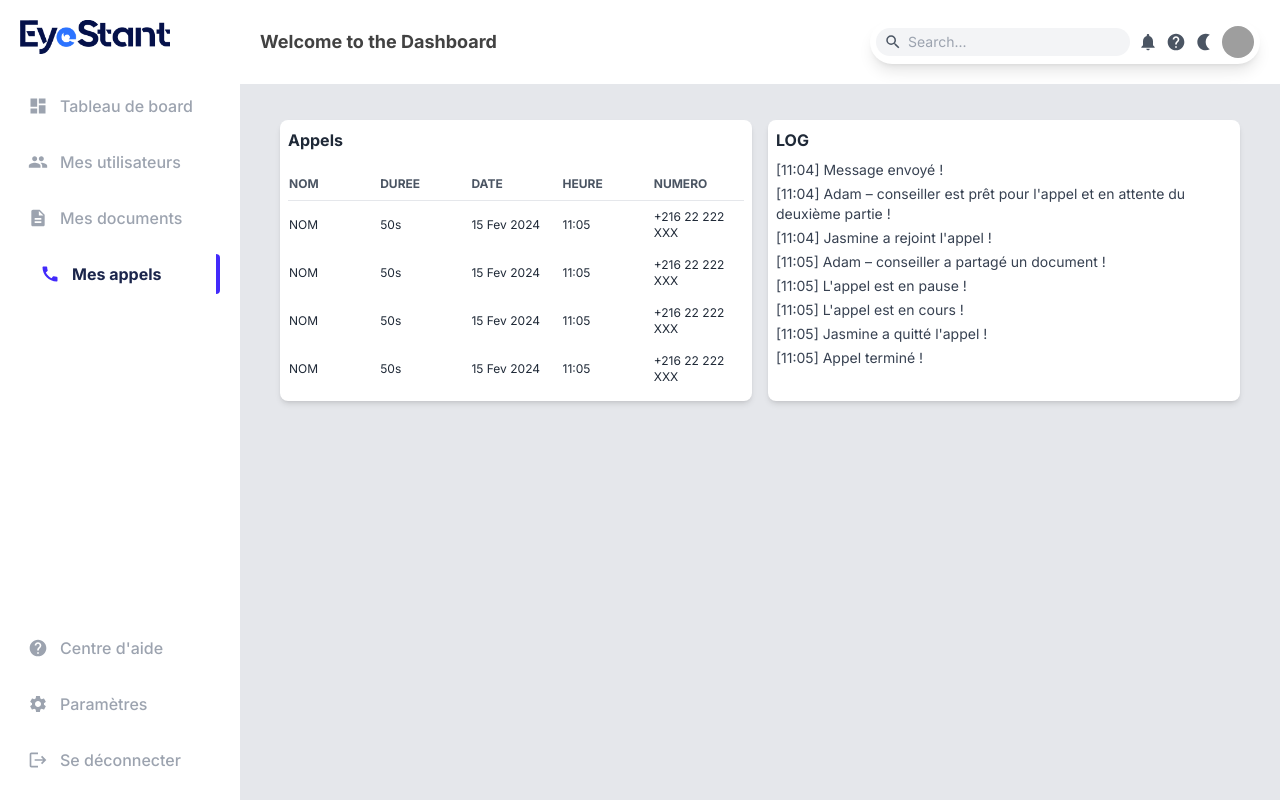
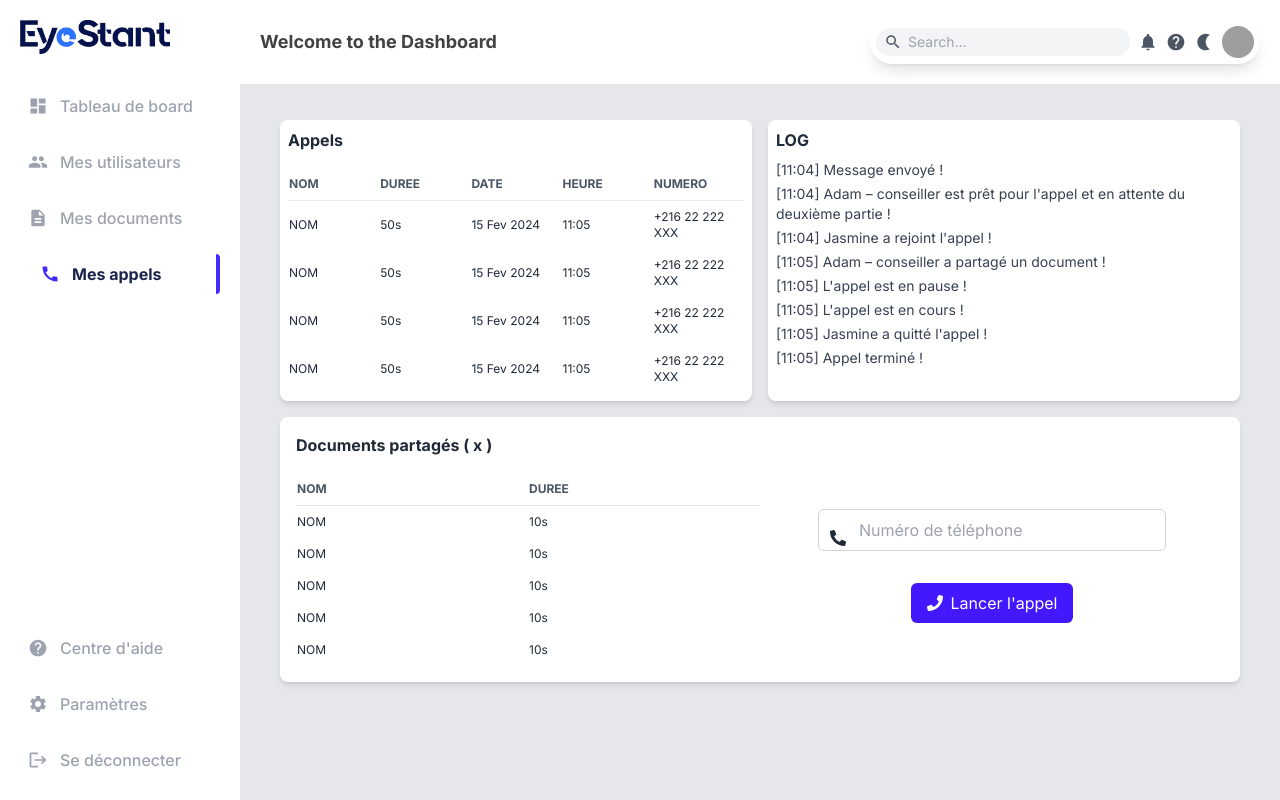
Before and after one commit to aminebalti55/poc-eyestant-frontend, a Next.js app: page /Dashboard in a window 1280 px wide. Both pictures are taken after a click on the item "Mes appels". Built offline with nearby package versions, Linux system fonts and the light colour scheme; grey boxes are pictures that could not be loaded.

Commit message:
document_partagex

```diff
--- a/src/app/components/Atoms/Button.jsx
+++ b/src/app/components/Atoms/Button.jsx
@@ -1,10 +1,12 @@
 'use client';
 
 import React from 'react';
+import { FaPhone } from 'react-icons/fa';
 
-const Button = ({ onClick, className, children }) => (
-  <button onClick={onClick} className={`p-2 rounded-md ${className}`}>
+const Button = ({ onClick, className, children, icon }) => (
+  <button onClick={onClick} className={`p-2 rounded-md flex items-center justify-center ${className}`}>
     {children}
+    {icon && <span className="ml-2">{icon}</span>}
   </button>
 );
 
--- a/src/app/components/Atoms/Input.jsx
+++ b/src/app/components/Atoms/Input.jsx
@@ -2,16 +2,24 @@
 
 import React from 'react';
 
-const Input = ({ label, name, value, onChange, type = 'text', className }) => (
+const Input = ({ label, name, value, onChange, type = 'text', className, placeholder, icon }) => (
   <div className="mb-4">
-    <label className="block text-gray-700 dark:text-dark-subtext mb-2">{label}</label>
+    {label && <label className="block text-gray-700 dark:text-dark-subtext mb-2">{label}</label>}
+    <div className="relative">
+      {icon && (
+        <span className="absolute inset-y-0 left-0 pl-3 flex items-center pointer-events-none">
+          {icon}
+        </span>
+      )}
       <input
         type={type}
         name={name}
         value={value}
         onChange={onChange}
-      className={`w-full p-2 border border-gray-300 rounded-md dark:bg-gray-700 dark:border-gray-600 dark:text-white ${className}`}
+        placeholder={placeholder}
+        className={`w-full p-2 border border-gray-300 rounded-md dark:bg-gray-700 dark:border-gray-600 dark:text-white ${icon ? 'pl-10' : ''} ${className}`}
       />
+    </div>
   </div>
 );
 
--- a/src/app/components/Dashboard/Dashboard.jsx
+++ b/src/app/components/Dashboard/Dashboard.jsx
@@ -13,6 +13,7 @@ import UserTable from '@/app/components/Organisms/UserTable';
 import UserStat from '@/app/components/Dashboard/UserStat';
 import MesAppels from '@/app/components/Dashboard/MesAppels';
 import Log from '@/app/components/Dashboard/Log';
+import DocumentPartages from '@/app/components/Dashboard/DocumentPartages';
 
 const Dashboard = () => {
   const [isDarkMode, setIsDarkMode] = useState(false);
@@ -53,10 +54,13 @@ const Dashboard = () => {
         return <div>Mes documents content</div>;
       case 'calls':
         return (
-          <div className="flex flex-col md:flex-row space-y-4 md:space-y-0 md:space-x-4">
-            <MesAppels />
-            <Log />
-          </div>
+          <>
+            <div className="flex flex-col md:flex-row space-y-4 md:space-y-0 md:space-x-4">
+              <MesAppels />
+              <Log />
+            </div>
+            <DocumentPartages />
+          </>
         );
       case 'help':
         return <div>Centre d'aide content</div>;
--- /dev/null
+++ b/src/app/components/Dashboard/DocumentPartages.jsx
@@ -0,0 +1,100 @@
+'use client';
+
+import React from 'react';
+import {
+  createColumnHelper,
+  flexRender,
+  getCoreRowModel,
+  useReactTable,
+} from '@tanstack/react-table';
+import { FaPhoneAlt, FaPhone } from 'react-icons/fa';
+import Input from '../Atoms/Input';
+import Button from '../Atoms/Button';
+
+const columnHelper = createColumnHelper();
+
+const columns = [
+  columnHelper.accessor('nom', {
+    header: () => <span className="text-xs">NOM</span>,
+    cell: info => <span className="text-xs">{info.getValue()}</span>,
+  }),
+  columnHelper.accessor('duree', {
+    header: () => <span className="text-xs">DUREE</span>,
+    cell: info => <span className="text-xs">{info.getValue()}</span>,
+  }),
+];
+
+const data = [
+  { nom: 'NOM', duree: '10s' },
+  { nom: 'NOM', duree: '10s' },
+  { nom: 'NOM', duree: '10s' },
+  { nom: 'NOM', duree: '10s' },
+  { nom: 'NOM', duree: '10s' },
+];
+
+const DocumentPartages = () => {
+  const table = useReactTable({
+    data,
+    columns,
+    getCoreRowModel: getCoreRowModel(),
+  });
+
+  return (
+    <div className="p-4 bg-white rounded-lg shadow-md w-full mt-4">
+      <h2 className="text-md font-bold mb-2 text-navy-700">Documents partagés ( x )</h2>
+      <div className="flex flex-col md:flex-row justify-between">
+        <div className="md:w-1/2" style={{ maxHeight: '20rem', overflowY: 'auto' }}>
+          <table className="w-full table-fixed">
+            <thead>
+              {table.getHeaderGroups().map(headerGroup => (
+                <tr key={headerGroup.id} className="!border-px !border-gray-400">
+                  {headerGroup.headers.map(header => (
+                    <th
+                      key={header.id}
+                      colSpan={header.colSpan}
+                      className="cursor-pointer border-b border-gray-200 pb-2 pr-4 pt-4 text-start dark:border-white/30"
+                    >
+                      <div className="flex items-center justify-between text-xs text-gray-600 dark:text-white">
+                        {flexRender(header.column.columnDef.header, header.getContext())}
+                      </div>
+                    </th>
+                  ))}
+                </tr>
+              ))}
+            </thead>
+            <tbody>
+              {table.getRowModel().rows.map(row => (
+                <tr key={row.id}>
+                  {row.getVisibleCells().map(cell => (
+                    <td key={cell.id} className="border-white/0 py-2 pr-4 text-xs">
+                      {flexRender(cell.column.columnDef.cell, cell.getContext())}
+                    </td>
+                  ))}
+                </tr>
+              ))}
+            </tbody>
+          </table>
+        </div>
+        <div className="md:w-1/2 flex flex-col justify-center items-center mt-4 md:mt-0">
+          <div className="w-full md:w-3/4">
+            <Input
+              label=""
+              name="phone"
+              value=""
+              onChange={() => {}}
+              type="text"
+              className="mb-4"
+              placeholder="Numéro de téléphone"
+              icon={<FaPhoneAlt />}
+            />
+          </div>
+          <Button onClick={() => {}} className="bg-custom-blue text-white w-auto px-4 flex items-center justify-center">
+            <FaPhone className="mr-2" /> Lancer l'appel
+          </Button>
+        </div>
+      </div>
+    </div>
+  );
+};
+
+export default DocumentPartages;
```
Lines whose indentation alone changed are shown as unchanged.
